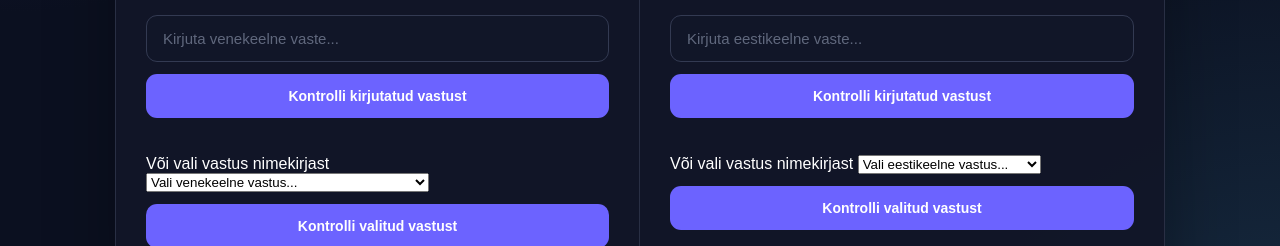
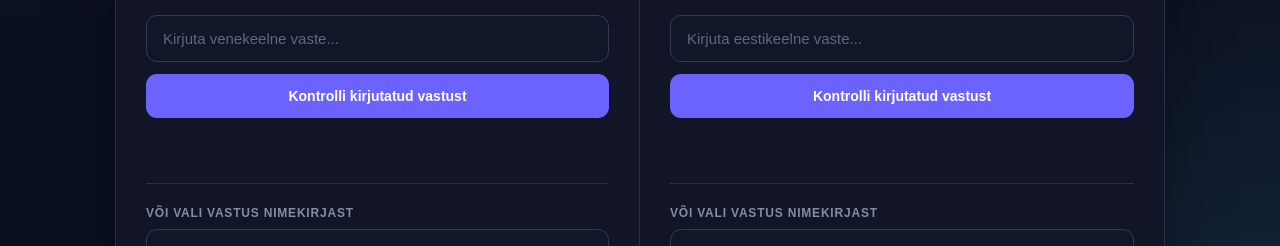
Before and after one commit to painkiller102k/random_words, a plain HTML site: page index.html in a window 1280 px wide. Shown: the part 554-800 px from the top of the page. Drawn offline with Linux system fonts and the light colour scheme.

Commit message:
[#88678]_uuenda_style

```diff
--- a/style.css
+++ b/style.css
@@ -24,7 +24,7 @@ body {
 }
 
 
-/* Header */
+/* HEADER */
 
 .header {
     text-align: center;
@@ -45,6 +45,7 @@ body {
 
     font-size: 13px;
     font-weight: bold;
+
     text-transform: uppercase;
     letter-spacing: 1px;
 }
@@ -60,7 +61,7 @@ body {
 }
 
 
-/* Score */
+/* SCORE */
 
 .score-card {
     display: flex;
@@ -92,7 +93,7 @@ body {
 }
 
 
-/* Table */
+/* TABLE */
 
 .word-table {
     overflow: hidden;
@@ -115,8 +116,8 @@ body {
 .table-header > div {
     display: flex;
     align-items: center;
+
     gap: 15px;
-
     padding: 22px 28px;
 }
 
@@ -152,7 +153,7 @@ body {
 }
 
 
-/* Cards */
+/* WORD CARDS */
 
 .table-content {
     display: grid;
@@ -169,8 +170,10 @@ body {
 
 .direction {
     color: #777f94;
+
     font-size: 11px;
     font-weight: bold;
+
     letter-spacing: 1.5px;
 }
 
@@ -189,7 +192,7 @@ body {
 }
 
 
-/* Input */
+/* INPUT */
 
 input {
     width: 100%;
@@ -215,11 +218,13 @@ input::placeholder {
 
 input:focus {
     border-color: #7770ff;
-    box-shadow: 0 0 0 3px rgba(119, 112, 255, 0.12);
+
+    box-shadow:
+            0 0 0 3px rgba(119, 112, 255, 0.12);
 }
 
 
-/* Buttons */
+/* BUTTONS */
 
 button {
     width: 100%;
@@ -251,7 +256,7 @@ button:active {
 }
 
 
-/* Result */
+/* RESULT */
 
 .result {
     min-height: 25px;
@@ -271,15 +276,82 @@ button:active {
 }
 
 
-/* New words button */
+/* DROPDOWN */
+
+.select-section {
+    margin-top: 28px;
+
+    padding-top: 22px;
+
+    border-top: 1px solid #292f44;
+}
+
+.select-section label {
+    display: block;
+
+    margin-bottom: 9px;
+
+    color: #858da2;
+
+    font-size: 12px;
+    font-weight: bold;
+
+    text-transform: uppercase;
+    letter-spacing: 0.8px;
+}
+
+select {
+    width: 100%;
+
+    padding: 14px 15px;
+
+    border: 1px solid #333a52;
+    border-radius: 11px;
+
+    outline: none;
+
+    background: #111628;
+    color: white;
+
+    font-size: 14px;
+
+    cursor: pointer;
+
+    transition: 0.2s;
+}
+
+select:focus {
+    border-color: #7770ff;
+
+    box-shadow:
+            0 0 0 3px rgba(119, 112, 255, 0.12);
+}
+
+select option {
+    background: #111628;
+    color: white;
+}
+
+.select-button {
+    background: #252c42;
+}
+
+.select-button:hover {
+    background: #333c59;
+}
+
+
+/* NEW WORDS */
 
 .new-word-button {
     max-width: 250px;
+
     display: block;
 
     margin: 28px auto 0;
 
     background: transparent;
+
     border: 1px solid #3b4260;
 }
 
@@ -288,7 +360,7 @@ button:active {
 }
 
 
-/* Footer */
+/* FOOTER */
 
 footer {
     text-align: center;
@@ -296,11 +368,12 @@ footer {
     margin-top: 30px;
 
     color: #626a7e;
+
     font-size: 12px;
 }
 
 
-/* Mobile */
+/* MOBILE */
 
 @media (max-width: 700px) {
 
```
